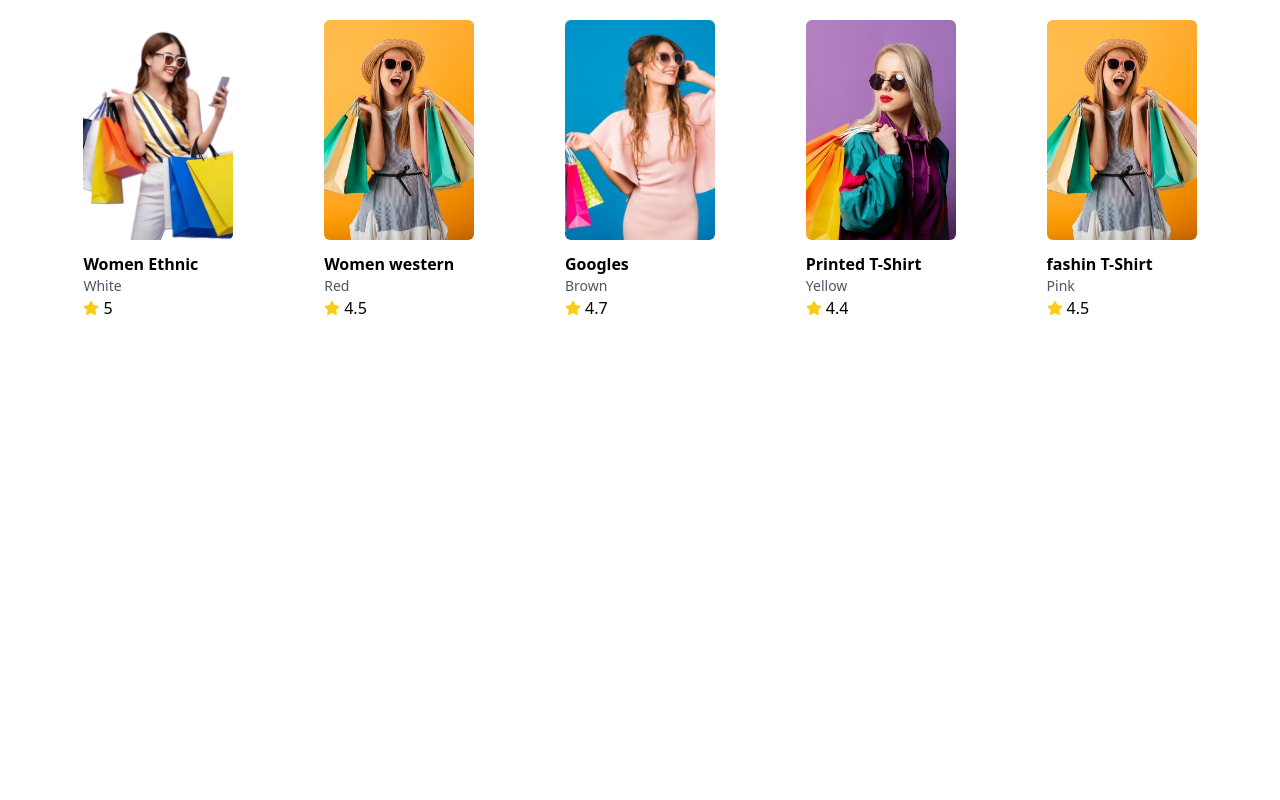
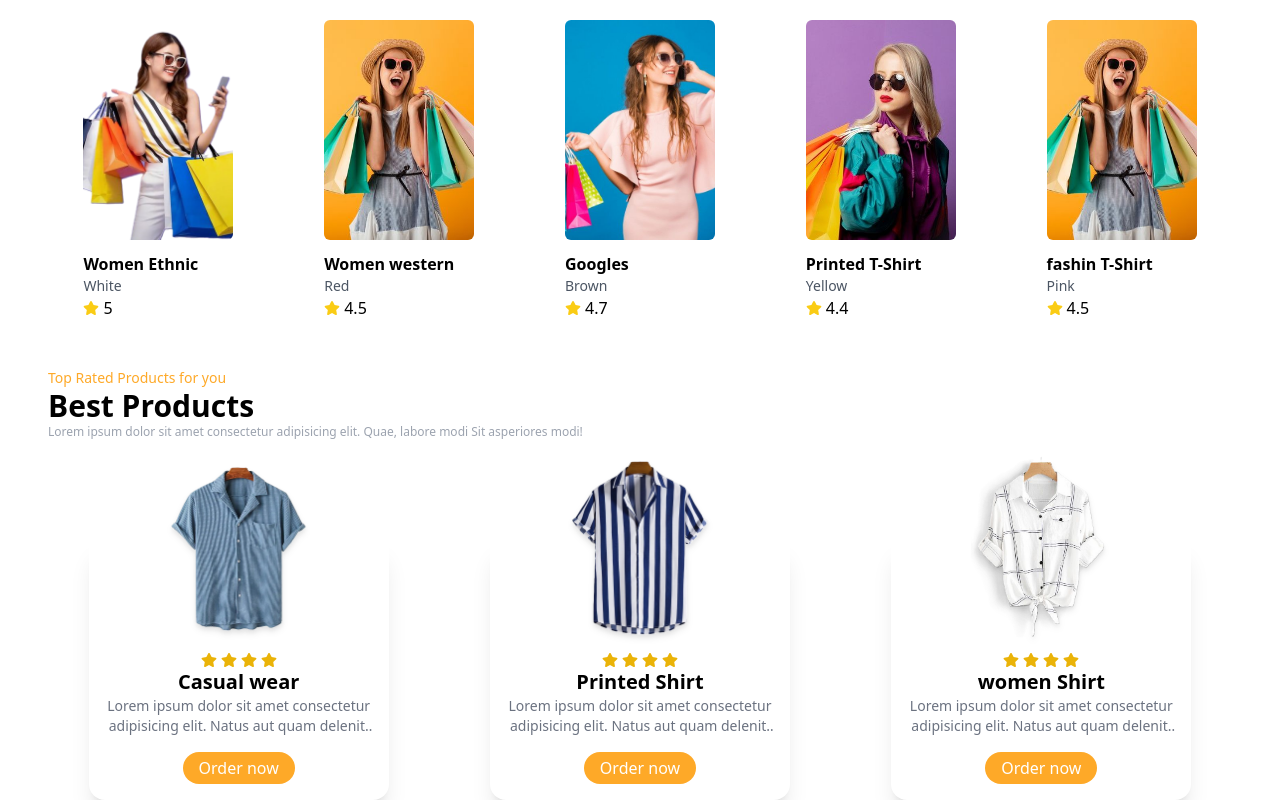
Before and after one commit to jainoos007/fashShop, a React (Vite) app: page / in a window 1280 px wide. Shown: the part 790-1590 px from the top of the page. Before the commit the page ends 1158 px from the top, so only its background shows below. Built offline with nearby package versions, Linux system fonts and the light colour scheme.

Commit message:
create top products component and adding aos animation

```diff
--- a/src/App.jsx
+++ b/src/App.jsx
@@ -4,6 +4,7 @@
 import Products from "./components/Products/Products";
 import AOS from "aos";
 import "aos/dist/aos.css";
+import TopProducts from "./components/TopProducts/TopProducts";
 
 function App() {
   useEffect(() => {
@@ -21,6 +22,7 @@
       <Navbar />
       <Hero />
       <Products />
+      <TopProducts />
     </div>
   );
 }
--- /dev/null
+++ b/src/components/TopProducts/TopProducts.jsx
@@ -0,0 +1,92 @@
+import React from "react";
+import Img1 from "../../assets/shirt/shirt.png";
+import Img2 from "../../assets/shirt/shirt2.png";
+import Img3 from "../../assets/shirt/shirt3.png";
+import { FaStar } from "react-icons/fa";
+
+const ProductData = [
+  {
+    id: 1,
+    img: Img1,
+    title: "Casual wear",
+    description:
+      "Lorem ipsum dolor sit amet consectetur adipisicing elit. Natus aut quam deleniti quae impedit ullam saepe aspernatur sequi voluptate dolorem.",
+  },
+  {
+    id: 2,
+    img: Img2,
+    title: "Printed Shirt",
+    description:
+      "Lorem ipsum dolor sit amet consectetur adipisicing elit. Natus aut quam deleniti quae impedit ullam saepe aspernatur sequi voluptate dolorem.",
+  },
+  {
+    id: 3,
+    img: Img3,
+    title: "women Shirt",
+    description:
+      "Lorem ipsum dolor sit amet consectetur adipisicing elit. Natus aut quam deleniti quae impedit ullam saepe aspernatur sequi voluptate dolorem.",
+  },
+];
+
+const TopProducts = () => {
+  return (
+    <div>
+      <div className="container">
+        {/* Header section */}
+        <div className="text-left mb-24 maz-w-[600px]">
+          <p data-aos="fade-up" className="text-sm text-primary">
+            Top Rated Products for you
+          </p>
+          <h1 data-aos="fade-up" className="text-3xl font-bold">
+            Best Products
+          </h1>
+          <p data-aos="fade-up" className="text-xs text-gray-400">
+            Lorem ipsum dolor sit amet consectetur adipisicing elit. Quae,
+            labore modi Sit asperiores modi!
+          </p>
+        </div>
+        {/* Body section */}
+        <div className="grid grid-cols-1 sm:grid-cols-2 md:grid-cols-3 gap-20 md:gap-5 place-items-center ">
+          {ProductData.map((data) => (
+            <div
+              data-aos="zoom-in"
+              key={data.id}
+              className="rounded-2xl bg-white dark:bg-gray-800 hover:bg-black/80 dark:hover:bg-primary hover:text-white relative shadow-xl duration-300 group max-w-[300px]"
+            >
+              {/* image section */}
+              <div className="h-[100px]">
+                <img
+                  src={data.img}
+                  alt=""
+                  className="max-w-[140px] block mx-auto transform -translate-y-20 group-hover:scale-105 duration-300 drop-shadow-md"
+                />
+              </div>
+              {/* details section */}
+              <div className="p-4 text-center">
+                {/* start rating */}
+                <div className="w-full flex items-center justify-center gap-1">
+                  <FaStar className="text-yellow-500" />
+                  <FaStar className="text-yellow-500" />
+                  <FaStar className="text-yellow-500" />
+                  <FaStar className="text-yellow-500" />
+                </div>
+                <h1 className="text-xl font-bold">{data.title}</h1>
+                <p className="text-gray-500 group-hover:text-white duration-300 text-sm line-clamp-2">
+                  {data.description}
+                </p>
+                <button
+                  className="bg-primary hover:scale-105 duration-300 text-white py-1 px-4 rounded-full mt-4 group-hover:bg-white group-hover:text-primary"
+                  // onClick={handleOrderPopup}
+                >
+                  Order now
+                </button>
+              </div>
+            </div>
+          ))}
+        </div>
+      </div>
+    </div>
+  );
+};
+
+export default TopProducts;
```
